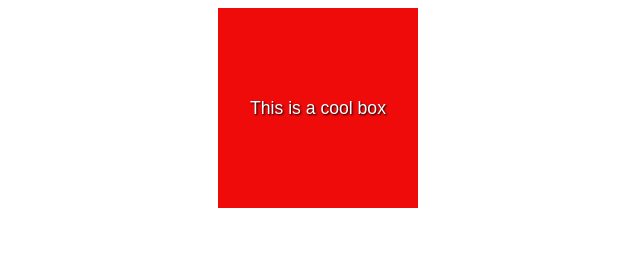
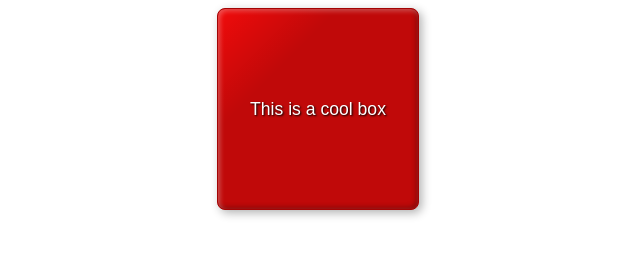
Before and after one commit to ayomideemma/ayomideemma.github.io, a plain HTML site: page Assignment 3/lab 2/index.html in a window 1280 px wide. Shown: the whole page, without its empty margins (322-962 px from the left). Drawn offline with Linux system fonts and the light colour scheme.

Commit message:
Update index.css
final commit for lab 2

```diff
--- a/Assignment 3/lab 2/index.css
+++ b/Assignment 3/lab 2/index.css
@@ -14,5 +14,17 @@ div {
   background-color: #f00b0b;
   color: #ffffff;
   text-shadow: 1px 1px 2px black;
-
+  border-radius: 8px;
+  border: 1px solid #a30404;
+  position: relative;
+  box-shadow:
+      3px 3px 10px rgba(0, 0, 0, 0.3),
+      inset 2px 2px 5px rgba(255, 255, 255, 0.3),
+      inset -2px -2px 5px rgba(0, 0, 0, 0.3);
+  background-image: linear-gradient(
+      to bottom right,
+      rgba(0, 0, 0, 0) 0%,
+      rgba(0, 0, 0, 0.2) 30%,
+      rgba(0, 0, 0, 0.2) 100%
+  )
 }
```
